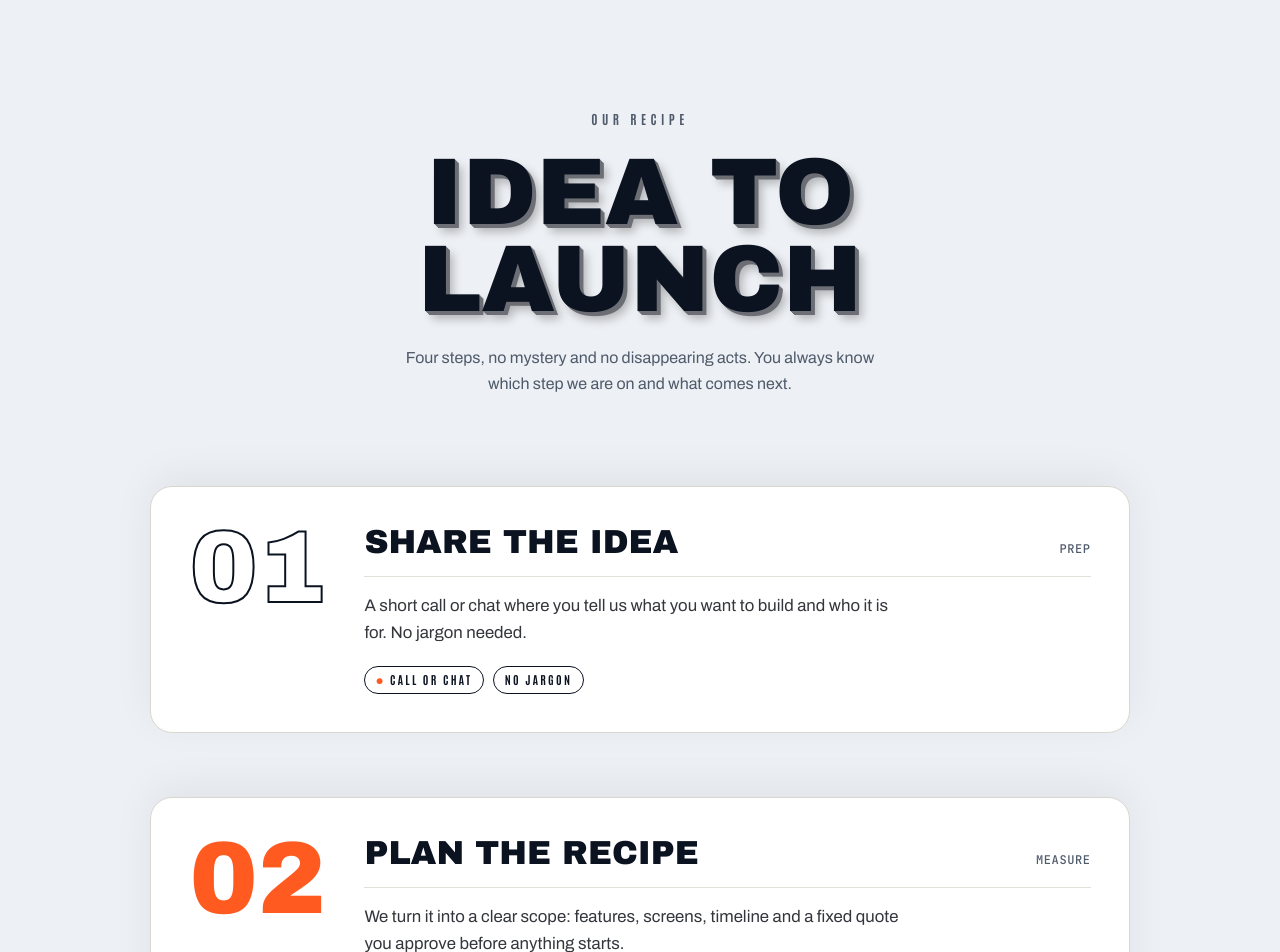
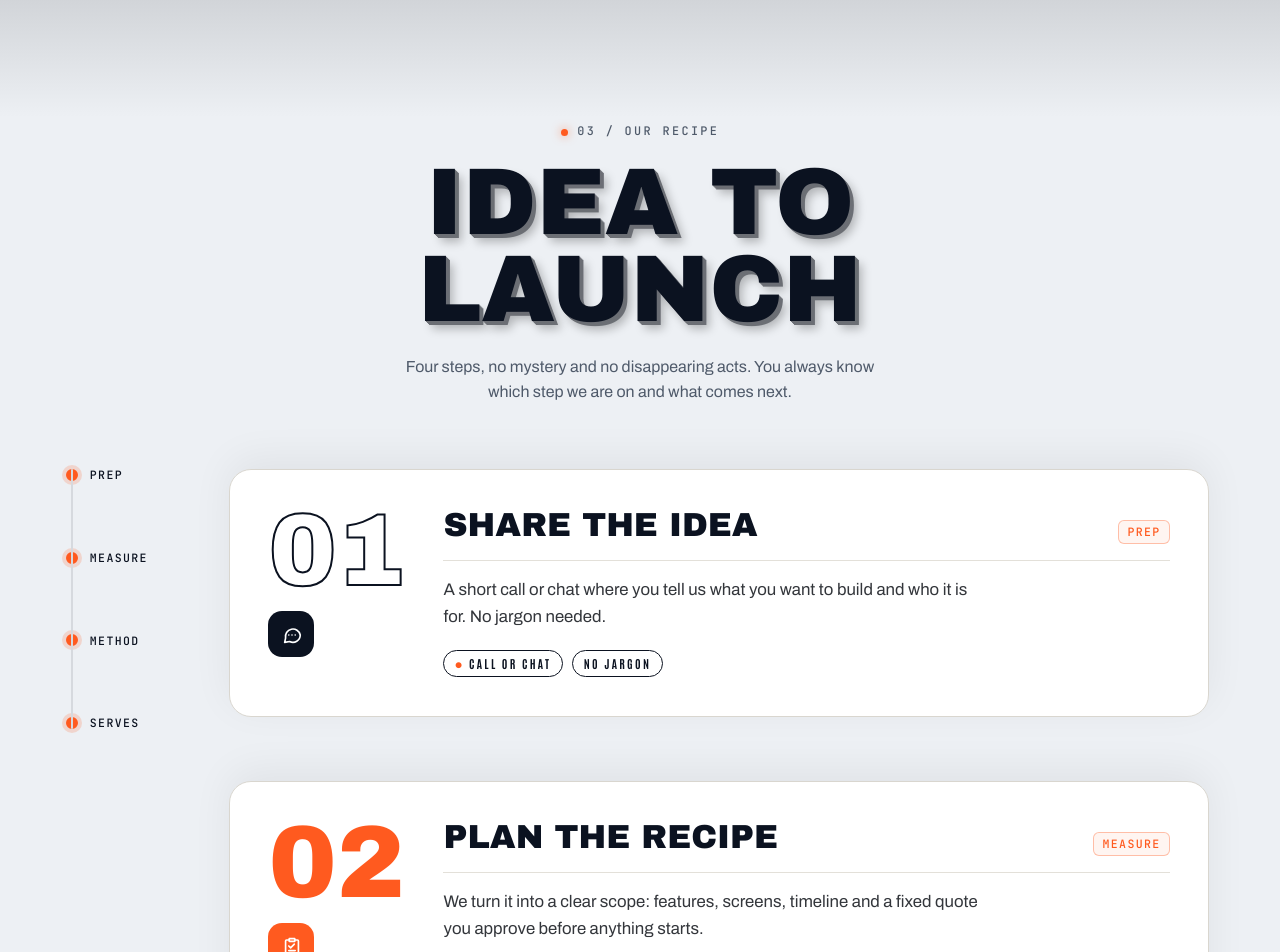
Before and after one commit to logeshk48/Letscook, a Next.js app: page / in a window 1280 px wide. Shown: the part 2860-3812 px from the top of the page. Built offline with nearby package versions, Linux system fonts and the light colour scheme; a web font is replaced by a local one.

Commit message:
Polish Idea to launch section

```diff
--- a/components/sections/Recipe.module.css
+++ b/components/sections/Recipe.module.css
@@ -1,18 +1,40 @@
 .recipe {
+  position: relative;
   background: var(--paper);
   color: var(--ink);
-  padding-block: clamp(4rem, 9vw, 8rem) clamp(5rem, 10vw, 9rem);
+  padding-block: clamp(5rem, 10vw, 8.5rem) clamp(5rem, 10vw, 9rem);
 }
-.recipe :global(.label) { color: var(--ink-2); }
+/* soft fade from the dark band above into the light paper */
+.recipe::before {
+  content: "";
+  position: absolute;
+  top: 0;
+  left: 0;
+  right: 0;
+  height: 120px;
+  background: linear-gradient(180deg, rgba(7, 10, 15, 0.12), transparent);
+  pointer-events: none;
+}
 
+/* ---------- heading ---------- */
 .head {
   display: grid;
   justify-items: center;
-  gap: 1.4rem;
+  gap: 1.3rem;
   text-align: center;
-  margin-bottom: clamp(3rem, 7vw, 6rem);
+  margin-bottom: clamp(2.5rem, 5vw, 4rem); /* tighter: cards start sooner */
 }
 .head > p:last-child { max-width: 52ch; color: var(--ink-2); }
+.label {
+  display: inline-flex;
+  align-items: center;
+  gap: 0.6rem;
+  font: 500 0.74rem/1 var(--f-mono);
+  letter-spacing: 0.2em;
+  text-transform: uppercase;
+  color: var(--ink-2);
+}
+.labelDot { width: 7px; height: 7px; border-radius: 50%; background: var(--flame); box-shadow: 0 0 10px rgba(255, 90, 31, 0.6); }
 .title {
   font: 900 clamp(2.4rem, 7.4vw, 7.6rem)/0.92 var(--f-display);
   text-transform: uppercase;
@@ -20,7 +42,56 @@
   text-shadow: 1px 1px 0 #6c6f75, 2px 2px 0 #6c6f75, 3px 3px 0 #6c6f75, 4px 4px 0 #6c6f75, 7px 8px 10px rgba(0, 0, 0, 0.25);
 }
 
-.cards { display: grid; width: min(100%, 980px); margin-inline: auto; }
+/* ---------- rail + cards ---------- */
+.layout {
+  display: grid;
+  grid-template-columns: 120px minmax(0, 980px);
+  justify-content: center;
+  gap: clamp(1.2rem, 3vw, 2.5rem);
+}
+.rail { position: relative; }
+.railIn {
+  position: sticky;
+  top: 18vh;
+  display: grid;
+  grid-template-columns: 2px 1fr;
+  gap: 0 1rem;
+  height: 260px;
+}
+.track { position: relative; width: 2px; height: 100%; background: #d6d9de; border-radius: 2px; overflow: hidden; }
+.fill { position: absolute; inset: 0; background: var(--flame); transform-origin: top; }
+.rail ol {
+  list-style: none;
+  margin: 0 0 0 calc(-1rem - 7px);
+  padding: 0;
+  display: flex;
+  flex-direction: column;
+  justify-content: space-between;
+  height: 100%;
+}
+.rail li {
+  display: flex;
+  align-items: center;
+  gap: 0.75rem;
+  font: 500 0.72rem/1 var(--f-mono);
+  letter-spacing: 0.12em;
+  text-transform: uppercase;
+  color: #9aa0a8;
+  transition: color 0.35s;
+}
+.rail li i {
+  width: 12px;
+  height: 12px;
+  flex: none;
+  border-radius: 50%;
+  background: var(--paper);
+  border: 2px solid #c3c7cd;
+  transition: background 0.35s, border-color 0.35s, box-shadow 0.35s;
+}
+.rail li.done { color: var(--ink); }
+.rail li.done i { background: var(--flame); border-color: var(--flame); box-shadow: 0 0 0 4px rgba(255, 90, 31, 0.18); }
+
+.cards { display: grid; }
 .card {
   position: sticky;
   top: calc(14vh + var(--i) * 26px);
@@ -36,12 +107,24 @@
   box-shadow: 0 -10px 40px rgba(0, 0, 0, 0.06);
 }
 .card:last-child { margin-bottom: 0; }
+.side { display: grid; align-content: start; justify-items: start; gap: 1rem; }
 .num {
   font: 900 clamp(3.4rem, 8vw, 7rem)/0.85 var(--f-display);
   color: transparent;
   -webkit-text-stroke: 2px var(--ink);
 }
 .card:nth-child(even) .num { color: var(--flame); -webkit-text-stroke: 0; }
+.icon {
+  display: grid;
+  place-items: center;
+  width: 46px;
+  height: 46px;
+  border-radius: 14px;
+  background: var(--ink);
+}
+.card:nth-child(even) .icon { background: var(--flame); }
+.icon svg { width: 22px; height: 22px; fill: none; stroke: #fff; stroke-width: 1.8; stroke-linecap: round; stroke-linejoin: round; }
+
 .cardHead {
   display: flex;
   justify-content: space-between;
@@ -53,7 +136,15 @@
   margin-bottom: 1rem;
 }
 .cardHead h3 { font: 900 clamp(1.3rem, 2.6vw, 2.3rem)/1.05 var(--f-display); text-transform: uppercase; }
-.cardHead span { font: 500 0.75rem/1 var(--f-mono); color: var(--ink-2); letter-spacing: 0.05em; }
+.cardHead span {
+  font: 500 0.72rem/1 var(--f-mono);
+  color: var(--flame);
+  letter-spacing: 0.12em;
+  padding: 0.45em 0.7em;
+  border: 1px solid rgba(255, 90, 31, 0.35);
+  border-radius: 6px;
+  background: rgba(255, 90, 31, 0.06);
+}
 .card p { color: #33363b; max-width: 56ch; font-size: 1.05rem; }
 .tags { display: flex; gap: 0.6rem; flex-wrap: wrap; margin-top: 1.2rem; }
 .tags span {
@@ -66,6 +157,28 @@
 }
 .tags b { color: var(--flame); }
 
+.cta {
+  display: inline-flex;
+  align-items: center;
+  gap: 0.5rem;
+  margin-top: 1.6rem;
+  padding: 0.9rem 1.3rem;
+  background: var(--ink);
+  color: #fff;
+  font: 700 0.8rem/1 var(--f-cond);
+  letter-spacing: 0.18em;
+  text-transform: uppercase;
+  text-decoration: none;
+  border-radius: 999px;
+  transition: background 0.3s;
+}
+.cta:hover { background: var(--flame); }
+
+@media (max-width: 900px) {
+  .layout { grid-template-columns: minmax(0, 1fr); }
+  .rail { display: none; } /* phones/tablets: the stacking cards are the progress */
+}
 @media (max-width: 560px) {
   .card { grid-template-columns: 1fr; gap: 0.6rem; }
+  .side { grid-auto-flow: column; align-items: center; justify-content: start; }
 }
--- a/components/sections/Recipe.tsx
+++ b/components/sections/Recipe.tsx
@@ -1,17 +1,48 @@
 "use client";
 
-import { useRef } from "react";
-import { gsap, useGSAP, prefersReducedMotion } from "@/lib/gsap";
+import { useRef, useState } from "react";
+import { gsap, useGSAP, ScrollTrigger, prefersReducedMotion } from "@/lib/gsap";
+import { useApp } from "@/components/providers/AppProvider";
 import { recipe } from "@/content/site";
 import s from "./Recipe.module.css";
+
+/** One simple line icon per step: chat → clipboard → pan → rocket. */
+const ICONS = [
+  <path key="0" d="M21 12a8 8 0 0 1-11.6 7.1L4 20l1-4.6A8 8 0 1 1 21 12ZM8.5 12h.01M12 12h.01M15.5 12h.01" />,
+  <path key="1" d="M9 4h6v3H9zM8 5.5H6a1 1 0 0 0-1 1V20a1 1 0 0 0 1 1h12a1 1 0 0 0 1-1V6.5a1 1 0 0 0-1-1h-2M8.5 12l2 2 4-4M8.5 17h7" />,
+  <path key="2" d="M3 11h14v1a6 6 0 0 1-6 6H9a6 6 0 0 1-6-6ZM17 12h4M8 8c0-1 1-1.5 1-2.5S8 4 8 3M12 8c0-1 1-1.5 1-2.5S12 4 12 3" />,
+  <path key="3" d="M5 15c-1.5 1-2 4-2 4s3-.5 4-2M9 15l-3-3c1-3 4-8 12-9-1 8-6 11-9 12ZM15 9h.01M9 15l3 3" />,
+];
 
 /** Sticky cards that stack; each one shrinks a little as the next slides over it. */
 export default function Recipe() {
   const root = useRef<HTMLElement>(null);
+  const [step, setStep] = useState(0);
+  const { scrollTo } = useApp();
 
   useGSAP(
     () => {
+      const cards = gsap.utils.toArray<HTMLElement>("[data-card]");
+
+      // which step is on screen (drives the progress rail) — runs even with reduced motion
+      cards.forEach((card, i) => {
+        ScrollTrigger.create({
+          trigger: card,
+          start: "top 60%",
+          end: "bottom 40%",
+          onToggle: (self) => self.isActive && setStep(i),
+        });
+      });
+
       if (prefersReducedMotion()) return;
+
+      gsap.from("[data-label]", {
+        y: 14,
+        opacity: 0,
+        duration: 0.8,
+        ease: "power3.out",
+        scrollTrigger: { trigger: "[data-title]", start: "top 90%", once: true },
+      });
       gsap.from("[data-title]", {
         y: 80,
         opacity: 0,
@@ -19,7 +50,12 @@ export default function Recipe() {
         ease: "expo.out",
         scrollTrigger: { trigger: "[data-title]", start: "top 88%", once: true },
       });
-      const cards = gsap.utils.toArray<HTMLElement>("[data-card]");
+      // the rail's orange line fills as you scroll through the cards
+      gsap.fromTo(
+        "[data-fill]",
+        { scaleY: 0 },
+        { scaleY: 1, ease: "none", scrollTrigger: { trigger: "[data-cards]", start: "top 60%", end: "bottom 70%", scrub: true } }
+      );
       cards.forEach((card, i) => {
         const next = cards[i + 1];
         if (!next) return;
@@ -33,11 +69,19 @@ export default function Recipe() {
     { scope: root }
   );
 
+  const goContact = (e: React.MouseEvent) => {
+    e.preventDefault();
+    scrollTo("contact");
+  };
+
   return (
     <section ref={root} id="recipe" className={s.recipe}>
       <div className="wrap">
         <header className={s.head}>
-          <p className="label">OUR RECIPE</p>
+          <p className={s.label} data-label>
+            <span className={s.labelDot} aria-hidden="true" />
+            03 / Our recipe
+          </p>
           <h2 className={s.title} data-title>
             Idea to
             <br />
@@ -46,29 +90,60 @@ export default function Recipe() {
           <p>Four steps, no mystery and no disappearing acts. You always know which step we are on and what comes next.</p>
         </header>
 
-        <div className={s.cards}>
-          {recipe.map((step, i) => (
-            <article key={step.title} className={s.card} style={{ "--i": i } as React.CSSProperties} data-card>
+        <div className={s.layout}>
+          {/* progress rail */}
+          <aside className={s.rail} aria-hidden="true">
+            <div className={s.railIn}>
+              <span className={s.track}>
+                <span className={s.fill} data-fill />
+              </span>
+              <ol>
+                {recipe.map((r, i) => (
+                  <li key={r.stage} className={i <= step ? s.done : ""}>
+                    <i />
+                    <span>{r.stage}</span>
+                  </li>
+                ))}
+              </ol>
+            </div>
+          </aside>
+
+          <div className={s.cards} data-cards>
+            {recipe.map((r, i) => (
+              <article key={r.title} className={s.card} style={{ "--i": i } as React.CSSProperties} data-card>
+                <div className={s.side}>
                   <div className={s.num}>{String(i + 1).padStart(2, "0")}</div>
+                  <span className={s.icon}>
+                    <svg viewBox="0 0 24 24" aria-hidden="true">
+                      {ICONS[i]}
+                    </svg>
+                  </span>
+                </div>
                 <div>
                   <div className={s.cardHead}>
-                  <h3>{step.title}</h3>
-                  <span>{step.stage.toUpperCase()}</span>
+                    <h3>{r.title}</h3>
+                    <span>{r.stage.toUpperCase()}</span>
                   </div>
-                <p>{step.text}</p>
+                  <p>{r.text}</p>
                   <div className={s.tags}>
-                  {step.tags.map((t, j) => (
+                    {r.tags.map((t, j) => (
                       <span key={t}>
                         {j === 0 && <b>● </b>}
                         {t}
                       </span>
                     ))}
                   </div>
+                  {i === recipe.length - 1 && (
+                    <a href="#contact" className={s.cta} onClick={goContact}>
+                      Start your project <span aria-hidden="true">↗</span>
+                    </a>
+                  )}
                 </div>
               </article>
             ))}
           </div>
         </div>
+      </div>
     </section>
   );
 }
```
Lines whose indentation alone changed are shown as unchanged.
